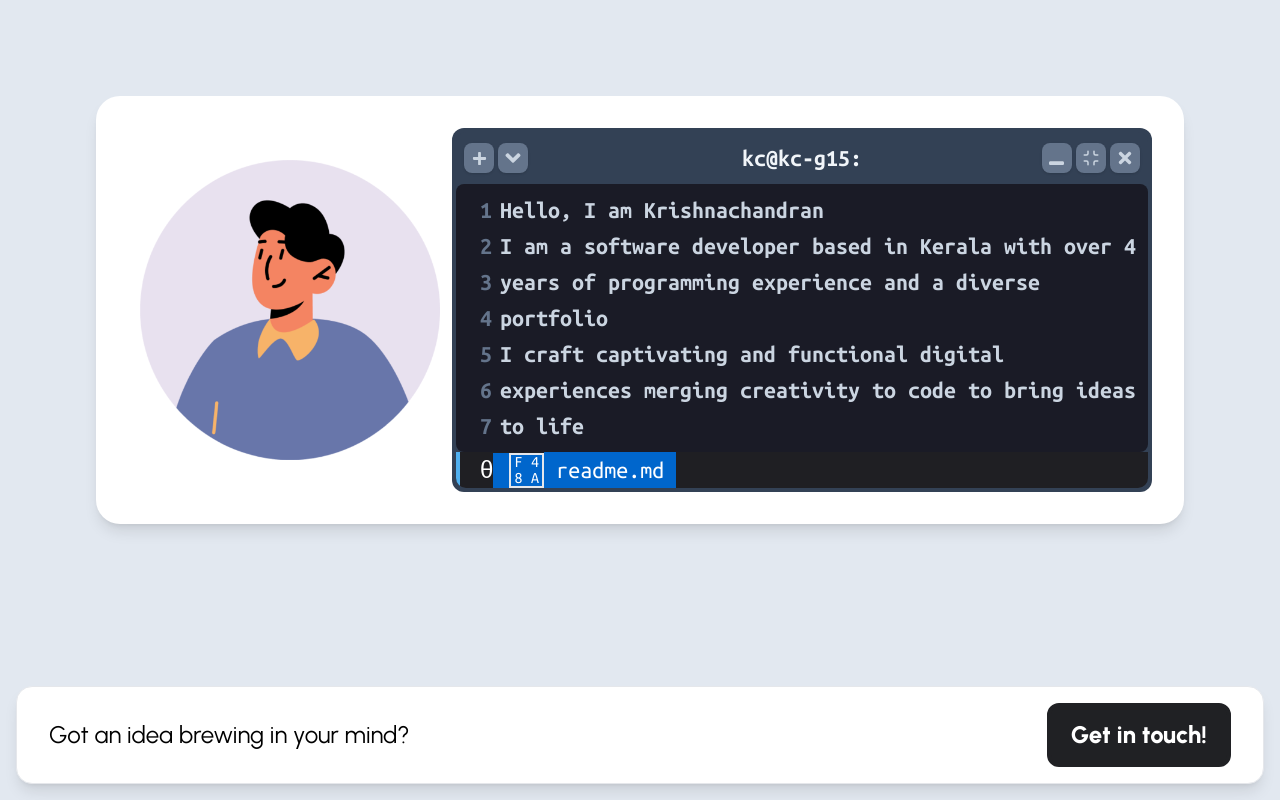
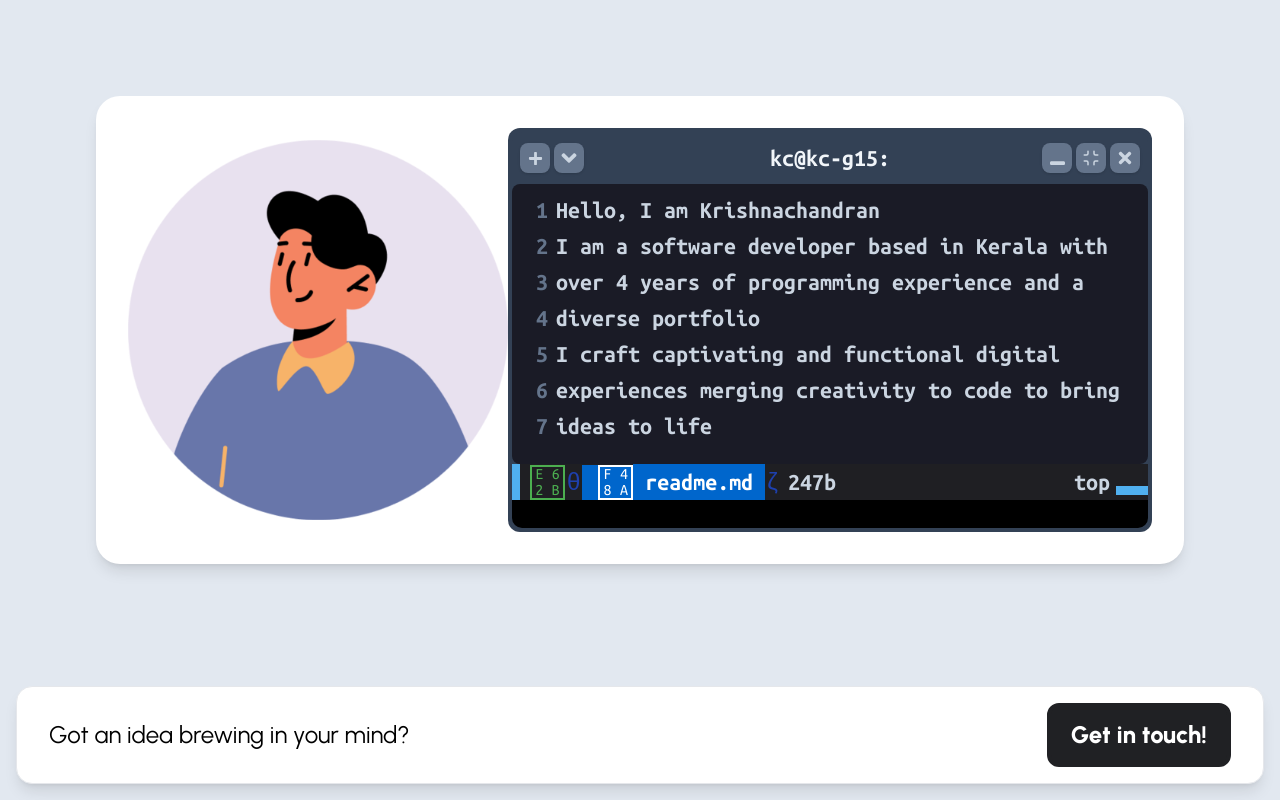
Before and after one commit to krishnachandran-u/krishnachandran, a Next.js app: page / in a window 1280 px wide. Built offline with nearby package versions, Linux system fonts and the light colour scheme.

Commit message:
finish intro component to some extent

```diff
--- a/src/components/atoms/intro.tsx
+++ b/src/components/atoms/intro.tsx
@@ -6,7 +6,7 @@ const Intro = () => {
     return (
         <div className = "max-w-[1250px] w-full bg-white rounded-[24px] flex xl:flex-row xl:justify-between flex-col md:p-[32px] sm:p-[24px] p-[12px] shadow-lg hover:shadow-2xl transition-all duration-300 xl:gap-0 gap-[24px]"> {/* bg-[#202124] */}
             <div className = "flex flex-row justify-center items-center flex-grow">
-                <div style = {{backgroundImage : `url(${pfp.src})`}} className = "w-[300px] h-[300px] bg-cover bg-center"/>
+                <div style = {{backgroundImage : `url(${pfp.src})`}} className = "sm:w-[380px] sm:h-[380px] w-[260px] h-[260px] bg-cover bg-center"/>
             </div>
             <div className = "xl:w-max w-full flex xl:flex-row flex-col justify-end items-center">
                 <Nvim />
--- a/src/components/atoms/ltrGrid.tsx
+++ b/src/components/atoms/ltrGrid.tsx
@@ -2,11 +2,18 @@ import { Ubuntu_Mono } from "next/font/google";
 
 const font = Ubuntu_Mono({ subsets: ["latin"], weight: ["400", "700"] });
 
-const cellclassName = "flex justify-center items-center"
+const LtrGrid = ({ltrs, color} : {ltrs : string[], color: string}) => {
 
-const LtrGrid = ({ltrs, color} : {ltrs : string[], color: string}) => {
+    const cellclassName = `flex justify-center items-center`
+
     return (
-        <div className = {`grid grid-rows-2 grid-cols-2 gap-[2px] sm:border-[2px] border-[1px] border-[${color}] ${font.className} text-[${color}] text-[12px] sm:text-[16px] sm:w-[35px] sm:h-[35px] w-[28px] h-[28px]`}>
+        <div
+            className = {`grid grid-rows-2 grid-cols-2 gap-[2px] sm:border-[2px] border-[1px] border-[${color}] ${font.className} text-[${color}] text-[12px] sm:text-[16px] sm:w-[35px] sm:h-[35px] w-[28px] h-[28px]`}
+            style = {{
+                color: color,
+                borderColor: color,
+            }}
+        >
             <div className = {cellclassName}>{ltrs[0]}</div>
             <div className = {cellclassName}>{ltrs[1]}</div>
             <div className = {cellclassName}>{ltrs[2]}</div>
--- a/src/components/atoms/nvim.tsx
+++ b/src/components/atoms/nvim.tsx
@@ -2,7 +2,7 @@ import { Ubuntu_Mono } from "next/font/google";
 import { Comfortaa } from "next/font/google";
 
 const font = Ubuntu_Mono({ subsets: ["latin"], weight: ["400", "700"] });
-const comfortaa = Comfortaa({ subsets: ["latin"] });
+const comfortaa = Comfortaa({ subsets: ["greek"] });
 
 import { FaPlus } from "react-icons/fa";
 import { FaAngleDown } from "react-icons/fa";
@@ -59,7 +59,6 @@ const Nvim = () => {
                                     9<br />
                                     10<br />
                                     11<br />
-                                    12<br />
                                 </div>
                            </div>
                         </div>
@@ -70,28 +69,36 @@ const Nvim = () => {
                         I craft captivating and functional digital experiences merging creativity to code to bring ideas to life
                     </div>
                 </div>
-                <div className = "bg-[#1f1f23] w-full flex flex-row">
+                <div className = "bg-[#1f1f23] w-full flex flex-row justify-between">
                     <div className="flex flex-row gap-[10px]">
-                        <div className = "bg-[#50b0f0] w-[4px] h-full" />
-                        <div>
-
-                        </div>
+                        <div className = "bg-[#50b0f0] sm:w-[8px] w-[4px] h-full" />
                         <div className = "text-white flex flex-row items-center font-normal">
-                            <div className = {`font[${comfortaa}]`}>
+                            <div>
+                                <LtrGrid ltrs={["E", "6", "2", "B"]} color = "#4caf50" />
+                            </div>
+                            <div className = {`font[${comfortaa}] text-blue-800 px-[2px]`}>
                                 θ
                             </div>
                             <div className = "bg-[#0066cc] sm:pl-[16px] pl-[8px]">
                                 <LtrGrid ltrs = {["F", "4", "8", "A"]} color = "#ffffff" />
                             </div>
-                            <div className = "bg-[#0066cc] px-[12px]">
+                            <div className = "bg-[#0066cc] sm:px-[12px] px-[6px] font-bold">
                                 readme.md
+                            </div>
+                            <div className = {`font[${comfortaa}] text-blue-800 px-[2px]`}>
+                                ζ
+                            </div>
+                            <div className = "text-slate-300 font-bold sm:pl-[8px] pl-[4px]">
+                                247b
                             </div>
                         </div>
                     </div>
-                    <div>
-
+                    <div className = "flex flex-row justify-end items-end gap-[6px]">
+                        <div className = "text-slate-300">top</div>
+                        <div className = "sm:w-[32px] w-[16px] h-1/4 bg-[#50b0f0] mb-[5px]" />
                     </div>
                 </div>
+                <div className = "w-full sm:h-[40px] h-[20px] bg-black" />
             </div>
         </div>
     )
```
